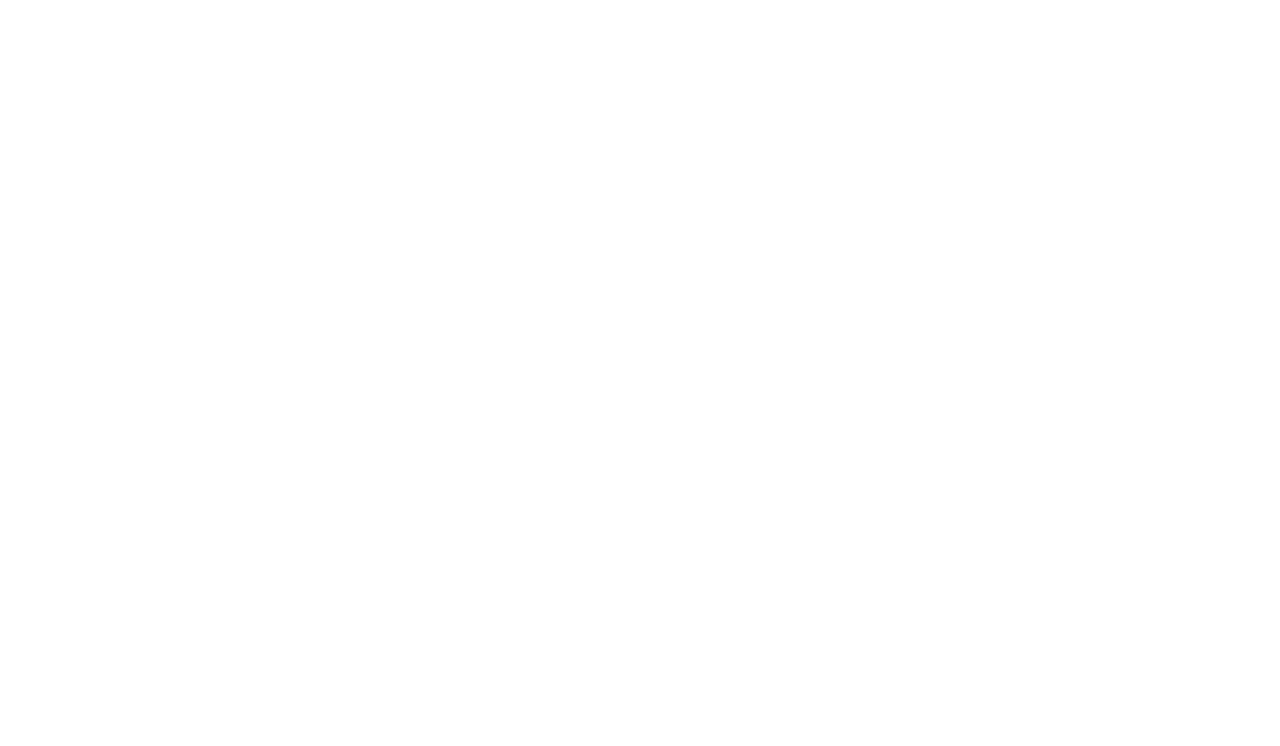
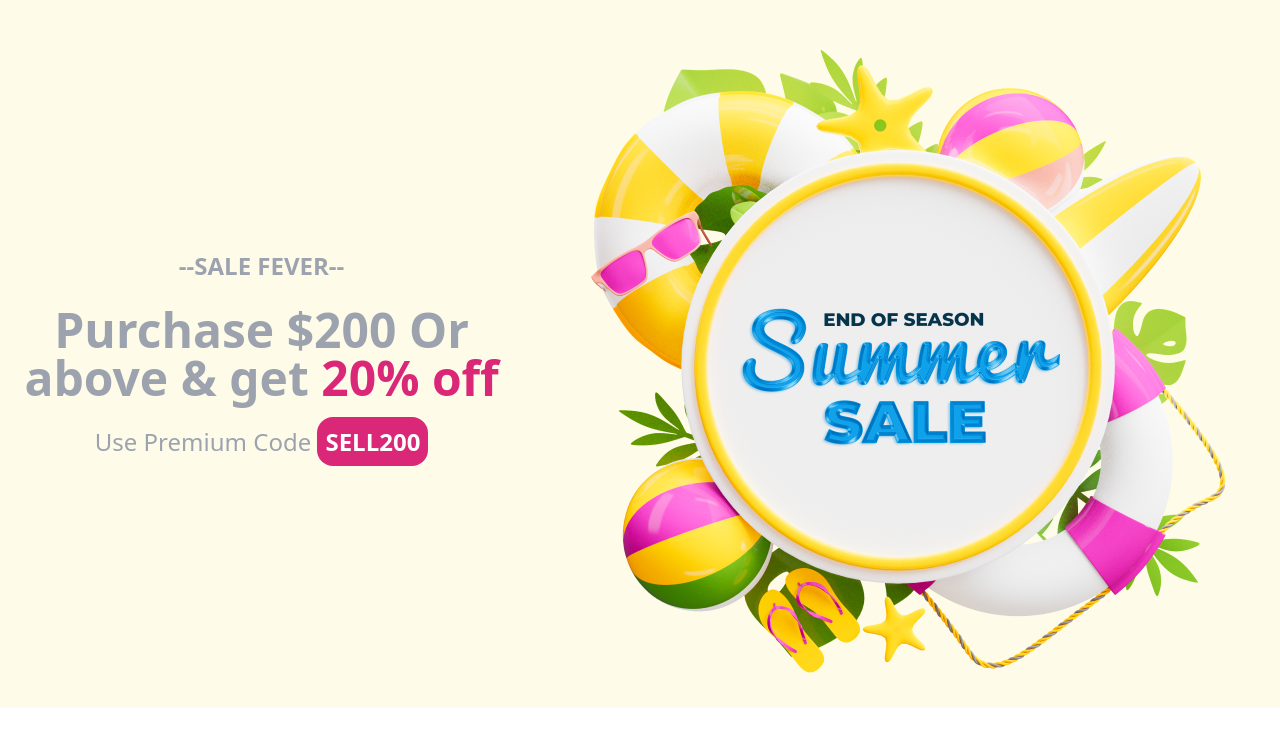
Before and after one commit to rahilaanan/Summer-Sale, a plain HTML site: page index.html in a window 1280 px wide. Drawn offline with nearby package versions, Linux system fonts and the light colour scheme.

Commit message:
added hero section

```diff
--- a/index.html
+++ b/index.html
@@ -4,9 +4,27 @@
     <meta charset="UTF-8">
     <meta name="viewport" content="width=device-width, initial-scale=1.0">
     <title>Summer sale</title>
+
+<link href="https://cdn.jsdelivr.net/npm/daisyui@4.7.2/dist/full.min.css" rel="stylesheet" type="text/css" />
+<script src="https://cdn.tailwindcss.com"></script>
 </head>
 <body>
+    <!--banner starts here-->
+    <section class="max-w-screen-2xl bg-yellow-50 mx-auto">
+        <div class="flex justify-around items-center">
+            <div class="flex flex-col items-center text-center gap-6 ">
+    <p class="text-gray-400 text-2xl font-bold">--SALE FEVER--</p>
+    <h2 class="text-gray-400 text-5xl font-extrabold">Purchase $200 Or <br> above & get <span class="text-pink-600">20% off</span></h2>
+    <p class="text-gray-400 text-2xl font-semo-bold">Use Premium Code <span class="border-none bg-pink-600 text-white font-bold p-2 rounded-2xl">SELL200</span></p>
+            </div>
+            <img src="Images/Summer 1.png" alt="">
+        </div>
+    </section>
 
+    <!--cards starts here------->
+<section class="max-w-screen-2xl mx-auto">
+
+</section>
 
     <script src="scripts/script.js"></script>
 </body>
--- /dev/null
+++ b/tailwind.config.js
@@ -0,0 +1,8 @@
+/** @type {import('tailwindcss').Config} */
+module.exports = {
+    content: ["./src/**/*.{html,js}"],
+    theme: {
+      extend: {},
+    },
+    plugins: [],
+  }
```
